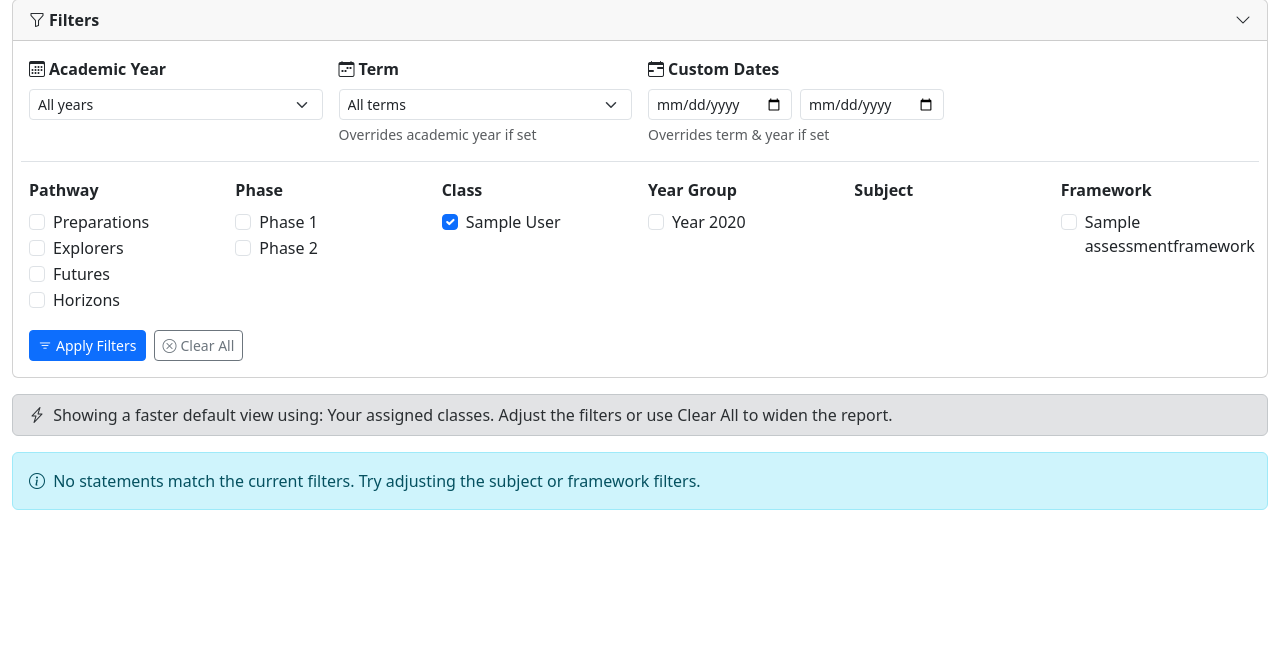
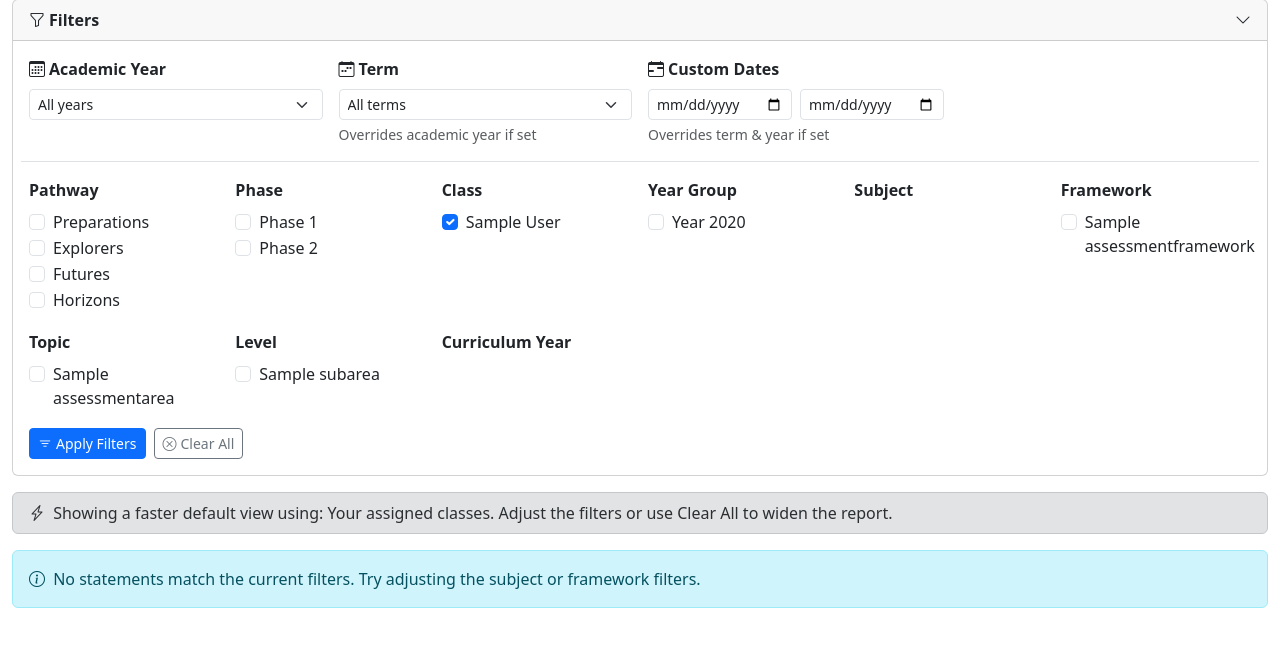
Before and after one commit to DPlazma/assessapp, a Django app: page /reports/cohort/ in a window 1280 px wide. Shown: the part 152-800 px from the top of the page. Run offline with Django 5.2, Linux system fonts and the light colour scheme; a user stored in the database is signed in; tables that the repository leaves empty hold one stand-in row (values such as "Sample post"); data that the repository does not hold is empty.

Commit message:
Cohort report: add topic/level filters and mark toggles

```diff
--- a/reports/views.py
+++ b/reports/views.py
@@ -13,6 +13,7 @@ from assessments.views import _can_assess_student
 from assessments.models import (
     AssessmentFramework,
     AssessmentArea,
+    SubArea,
     AssessmentStatement,
     AssessmentRecord,
 )
@@ -31,6 +32,23 @@ def _get_filter_options():
         ),
         "subjects": Subject.objects.filter(is_active=True),
         "frameworks": AssessmentFramework.objects.filter(is_active=True),
+        "topics": (
+            AssessmentArea.objects.exclude(name__exact="")
+            .values_list("name", flat=True)
+            .distinct()
+            .order_by("name")
+        ),
+        "levels": (
+            SubArea.objects.exclude(name__exact="")
+            .values_list("name", flat=True)
+            .distinct()
+            .order_by("name")
+        ),
+        "area_years": sorted(
+            AssessmentArea.objects.filter(year_group__isnull=False)
+            .values_list("year_group", flat=True)
+            .distinct()
+        ),
         "academic_years": AcademicYear.objects.all(),
         "terms": Term.objects.select_related("academic_year").all(),
     }
@@ -161,6 +179,14 @@ def _apply_area_filters(request, qs, params=None):
     if framework_ids:
         qs = qs.filter(framework_id__in=[int(f) for f in framework_ids])
 
+    topics = params.getlist("topic")
+    if topics:
+        qs = qs.filter(name__in=topics)
+
+    area_years = params.getlist("area_year")
+    if area_years:
+        qs = qs.filter(year_group__in=[int(y) for y in area_years])
+
     return qs
 
 
@@ -175,7 +201,17 @@ def _cohort_effective_params(request):
     )
     has_scope_filters = any(
         params.getlist(key)
-        for key in ("pathway", "phase", "class_group", "year_group", "subject", "framework")
+        for key in (
+            "pathway",
+            "phase",
+            "class_group",
+            "year_group",
+            "subject",
+            "framework",
+            "topic",
+            "level",
+            "area_year",
+        )
     )
 
     if not has_time_filters:
@@ -251,16 +287,29 @@ def cohort_report(request):
     all_students, active_filters = _apply_student_filters(request, all_students, effective_params)
     active_filters.update(time_filters)
 
-    # Also record subject/framework selections so the filter panel stays in sync
+    # Also record area/subject/framework selections so the filter panel stays in sync
+    level_filter = effective_params.getlist("level")
     subject_filter = effective_params.getlist("subject")
     framework_filter = effective_params.getlist("framework")
+    topic_filter = effective_params.getlist("topic")
+    area_year_filter = effective_params.getlist("area_year")
+    if level_filter:
+        active_filters["level"] = level_filter
     if subject_filter:
         active_filters["subject"] = subject_filter
     if framework_filter:
         active_filters["framework"] = framework_filter
+    if topic_filter:
+        active_filters["topic"] = topic_filter
+    if area_year_filter:
+        active_filters["area_year"] = area_year_filter
+
+    statements_qs = AssessmentStatement.objects.select_related("sub_area").order_by("order", "pk")
+    if level_filter:
+        statements_qs = statements_qs.filter(sub_area__name__in=level_filter)
 
     areas = AssessmentArea.objects.select_related("subject", "framework").prefetch_related(
-        Prefetch("statements", queryset=AssessmentStatement.objects.order_by("order", "pk"))
+        Prefetch("statements", queryset=statements_qs)
     )
     areas = list(_apply_area_filters(request, areas, effective_params))
 
--- a/templates/reports/cohort_report.html
+++ b/templates/reports/cohort_report.html
@@ -49,6 +49,7 @@
         Showing <span id="cohort-loaded-count">{{ loaded_students }}</span> of {{ total_students }} student{{ total_students|pluralize }}
         &times; {{ total_statements }} statement{{ total_statements|pluralize }}
         <span class="badge bg-secondary ms-2"><i class="bi bi-clock me-1"></i>{{ time_label }}</span>
+        <span class="badge bg-light text-dark border ms-2">Visible: <span id="cohort-visible-count">{{ students|length }}</span></span>
     </p>
     {% if page_obj.paginator.num_pages > 1 %}
     <span class="badge bg-light text-dark border">Page {{ page_obj.number }} of {{ page_obj.paginator.num_pages }}</span>
@@ -57,10 +58,10 @@
 
 {# Legend #}
 <div class="d-flex gap-2 mb-3 flex-wrap">
-    <span class="badge status-NYA">NYA — Not Yet Assessed</span>
-    <span class="badge status-EME">EME — Emerging</span>
-    <span class="badge status-DEV">DEV — Developing</span>
-    <span class="badge status-SEC">SEC — Secure</span>
+    <button type="button" class="btn btn-sm status-NYA cohort-mark-filter active" data-status="NYA">NYA - Not Yet Assessed</button>
+    <button type="button" class="btn btn-sm status-EME cohort-mark-filter active" data-status="EME">EME - Emerging</button>
+    <button type="button" class="btn btn-sm status-DEV cohort-mark-filter active" data-status="DEV">DEV - Developing</button>
+    <button type="button" class="btn btn-sm status-SEC cohort-mark-filter active" data-status="SEC">SEC - Secure</button>
 </div>
 
 <div class="card mb-3">
@@ -147,6 +148,10 @@
     .cohort-paint-status.active {
         box-shadow: inset 0 0 0 2px rgba(255,255,255,0.7);
     }
+    .cohort-mark-filter.is-off {
+        opacity: 0.45;
+        filter: grayscale(0.2);
+    }
 </style>
 {% endblock %}
 
@@ -157,10 +162,54 @@
     let editMode = 'cycle';
     let paintStatus = 'NYA';
     let isDragging = false;
+    const visibleStatuses = new Set(cycle);
     const csrfToken = document.cookie
         .split('; ')
         .find(row => row.startsWith('csrftoken='))
         ?.split('=')[1] || '';
+
+    function applyMarkFilterToRows() {
+        const rows = document.querySelectorAll('#cohort-rows tr');
+        let visibleCount = 0;
+
+        rows.forEach(row => {
+            const buttons = row.querySelectorAll('.cohort-status-cell');
+            if (!buttons.length) {
+                row.classList.remove('d-none');
+                return;
+            }
+
+            const keepVisible = Array.from(buttons).some(btn => visibleStatuses.has(btn.dataset.status || 'NYA'));
+            row.classList.toggle('d-none', !keepVisible);
+            if (keepVisible) visibleCount += 1;
+        });
+
+        const visibleEl = document.getElementById('cohort-visible-count');
+        if (visibleEl) visibleEl.textContent = String(visibleCount);
+    }
+
+    function syncMarkFilterUi() {
+        document.querySelectorAll('.cohort-mark-filter').forEach(btn => {
+            const isOn = visibleStatuses.has(btn.dataset.status);
+            btn.classList.toggle('active', isOn);
+            btn.classList.toggle('is-off', !isOn);
+        });
+    }
+
+    function toggleMarkStatus(status) {
+        if (visibleStatuses.has(status)) {
+            visibleStatuses.delete(status);
+        } else {
+            visibleStatuses.add(status);
+        }
+
+        if (!visibleStatuses.size) {
+            cycle.forEach(code => visibleStatuses.add(code));
+        }
+
+        syncMarkFilterUi();
+        applyMarkFilterToRows();
+    }
 
     function applyStatus(button, status) {
         button.dataset.status = status;
@@ -213,6 +262,7 @@
 
             applyStatus(button, data.status);
             bumpSummary(studentId, current, data.status);
+            applyMarkFilterToRows();
         } catch (err) {
             console.error(err);
             alert('Could not update this assessment cell.');
@@ -258,6 +308,12 @@
     });
 
     document.addEventListener('click', function(event) {
+        const button = event.target.closest('.cohort-mark-filter');
+        if (!button) return;
+        toggleMarkStatus(button.dataset.status);
+    });
+
+    document.addEventListener('click', function(event) {
         const button = event.target.closest('.cohort-status-cell');
         if (!button) return;
         if (editMode === 'cycle') {
@@ -283,8 +339,16 @@
         isDragging = false;
     });
 
+    document.body.addEventListener('htmx:afterSwap', function(event) {
+        if (event.target && event.target.id === 'cohort-rows') {
+            applyMarkFilterToRows();
+        }
+    });
+
     syncModeUi();
     setPaintStatus(paintStatus);
+    syncMarkFilterUi();
+    applyMarkFilterToRows();
 })();
 </script>
 {% endblock %}
--- a/templates/reports/partials/filter_panel.html
+++ b/templates/reports/partials/filter_panel.html
@@ -131,6 +131,45 @@ Renders inside a collapsible card that submits via GET.
                         {% endfor %}
                     </div>
 
+                    {# Topic (area) #}
+                    <div class="col-md-4 col-lg-2">
+                        <label class="form-label fw-bold">Topic</label>
+                        {% for topic in filter_options.topics %}
+                        <div class="form-check">
+                            <input class="form-check-input" type="checkbox"
+                                   name="topic" value="{{ topic }}" id="topic_{{ forloop.counter }}"
+                                   {% if topic in active_filters.topic %}checked{% endif %}>
+                            <label class="form-check-label" for="topic_{{ forloop.counter }}">{{ topic }}</label>
+                        </div>
+                        {% endfor %}
+                    </div>
+
+                    {# Level (sub-area) #}
+                    <div class="col-md-4 col-lg-2">
+                        <label class="form-label fw-bold">Level</label>
+                        {% for level in filter_options.levels %}
+                        <div class="form-check">
+                            <input class="form-check-input" type="checkbox"
+                                   name="level" value="{{ level }}" id="level_{{ forloop.counter }}"
+                                   {% if level in active_filters.level %}checked{% endif %}>
+                            <label class="form-check-label" for="level_{{ forloop.counter }}">{{ level }}</label>
+                        </div>
+                        {% endfor %}
+                    </div>
+
+                    {# Curriculum year (area year group) #}
+                    <div class="col-md-4 col-lg-2">
+                        <label class="form-label fw-bold">Curriculum Year</label>
+                        {% for area_year in filter_options.area_years %}
+                        <div class="form-check">
+                            <input class="form-check-input" type="checkbox"
+                                   name="area_year" value="{{ area_year }}" id="area_year_{{ area_year }}"
+                                   {% if area_year|stringformat:"d" in active_filters.area_year %}checked{% endif %}>
+                            <label class="form-check-label" for="area_year_{{ area_year }}">Year {{ area_year }}</label>
+                        </div>
+                        {% endfor %}
+                    </div>
+
                 </div>
 
                 <div class="mt-3 d-flex gap-2">
```
